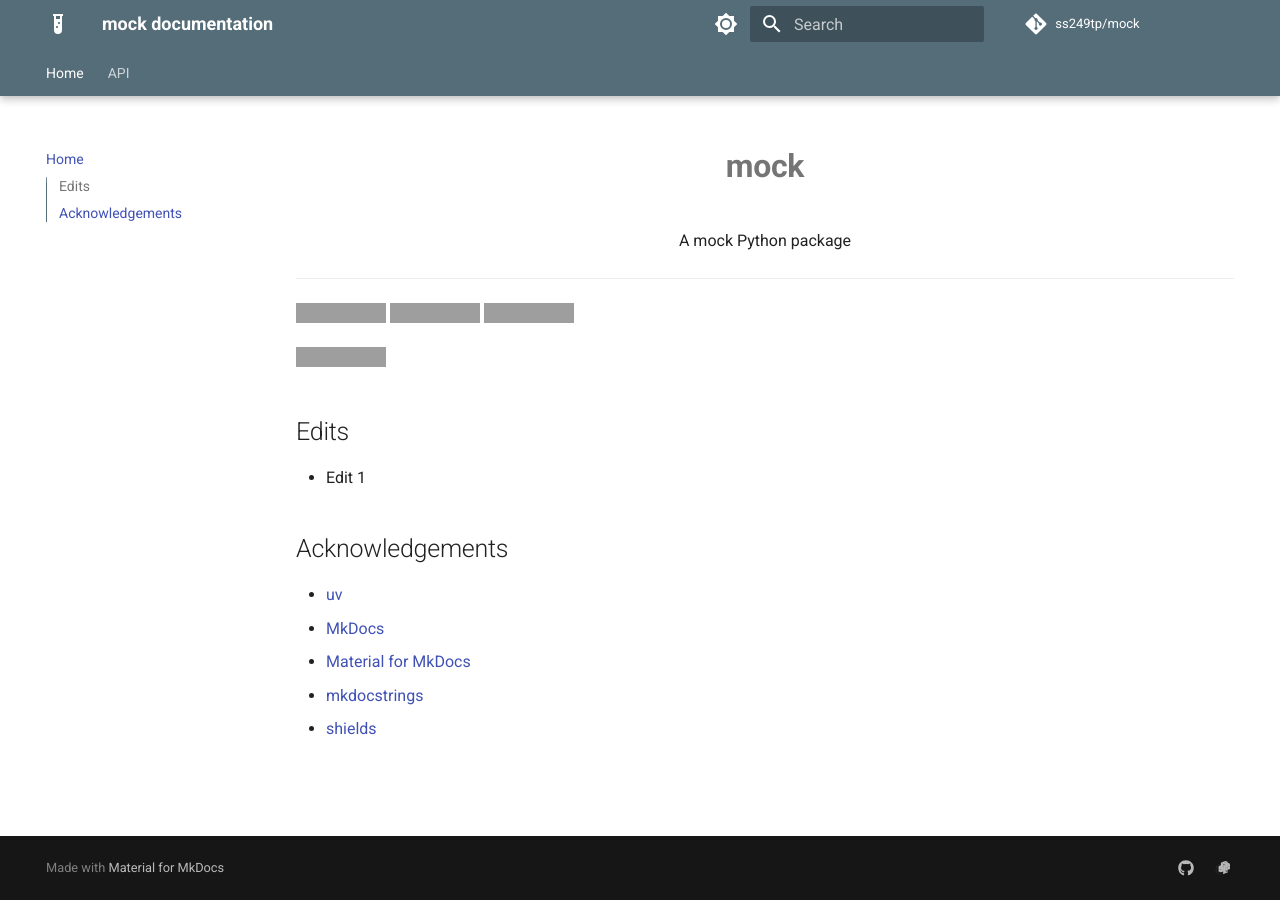
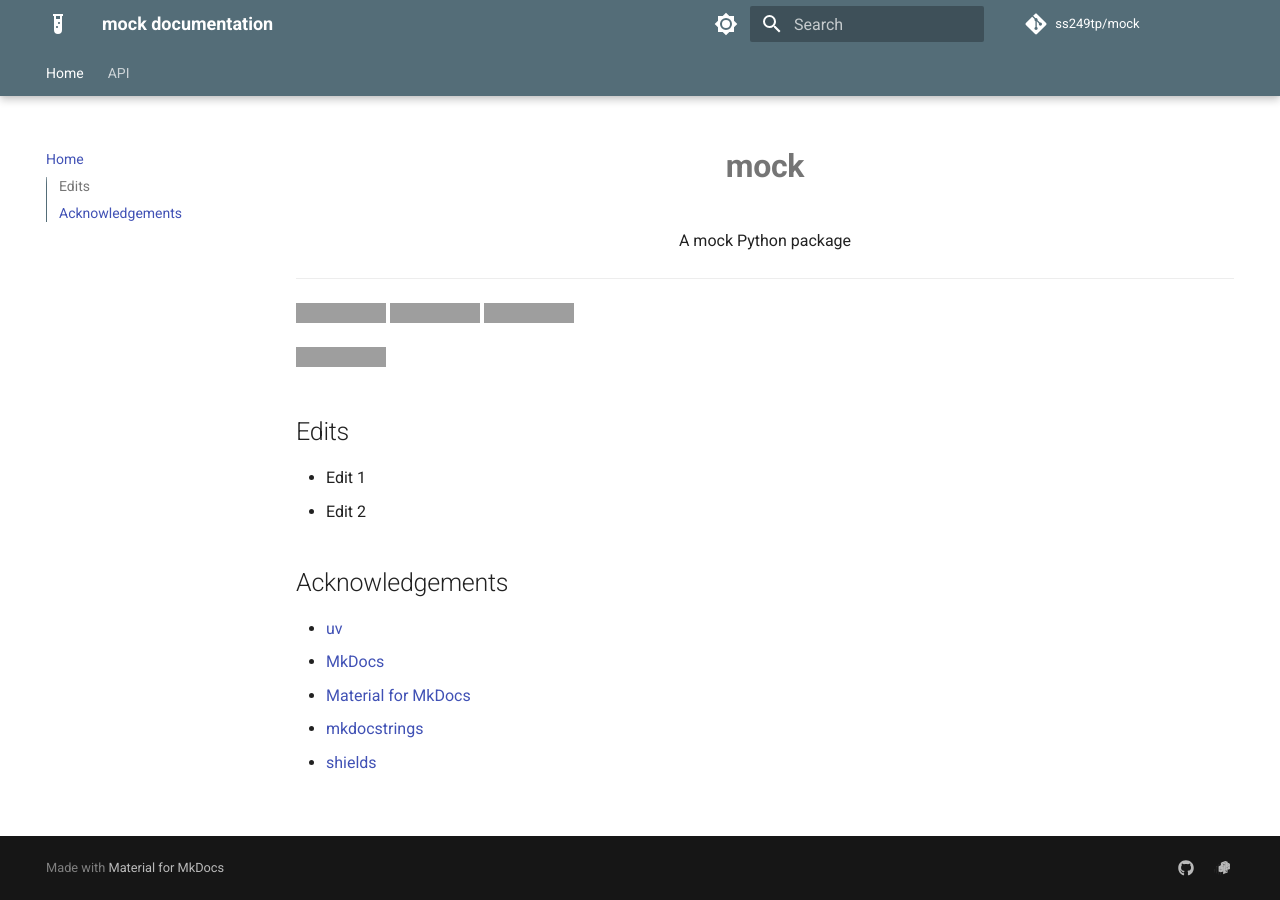
Before and after one commit to ss249tp/mock, an MkDocs documentation site: the page built from docs/README.md, in a window 1280 px wide. Built offline with MkDocs 1.6.1 and Material for MkDocs 9.7.7, drawn with Linux system fonts in a browser that asks for light colours; comment, search, counter and statistics services are not loaded; grey boxes are pictures that could not be loaded.

Commit message:
docs: Edit README.md

```diff
--- a/docs/README.md
+++ b/docs/README.md
@@ -16,6 +16,7 @@
 ## Edits
 
 - Edit 1
+- Edit 2
 
 
 ## Acknowledgements
```
